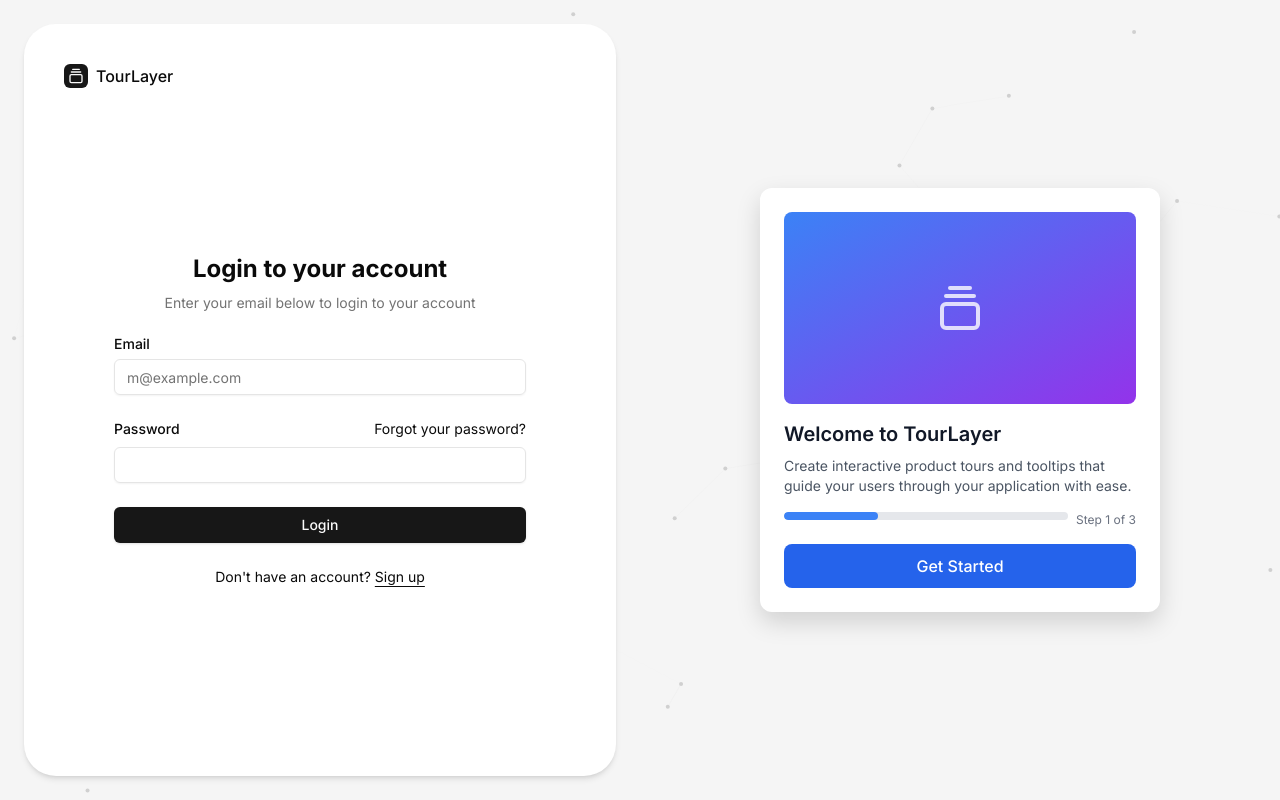
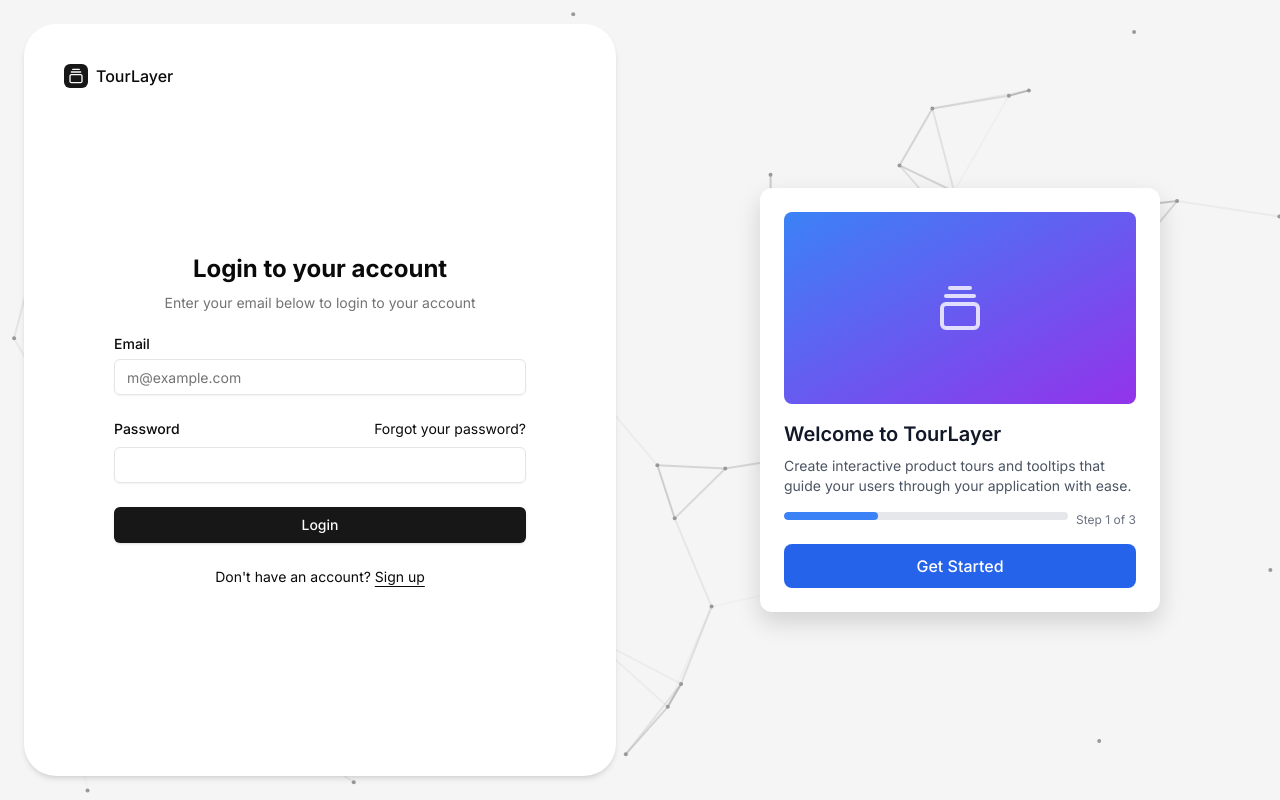
Before and after one commit to andreycretsu/plg-tour, a Next.js app in the folder web/: page /login in a window 1280 px wide. Built offline with nearby package versions, Linux system fonts and the light colour scheme.

Commit message:
Make magnet lines darker and more visible on login/signup pages

```diff
--- a/web/app/(auth)/login/page.tsx
+++ b/web/app/(auth)/login/page.tsx
@@ -10,9 +10,9 @@
       <div className="absolute inset-0">
         <MagnetLines
           className="w-full h-full"
-          lineColor="#d0d0d0"
-          lineWidth={1}
-          numLines={50}
+          lineColor="#999999"
+          lineWidth={2}
+          numLines={60}
         />
       </div>
 
--- a/web/app/(auth)/signup/page.tsx
+++ b/web/app/(auth)/signup/page.tsx
@@ -10,9 +10,9 @@
       <div className="absolute inset-0">
         <MagnetLines
           className="w-full h-full"
-          lineColor="#d0d0d0"
-          lineWidth={1}
-          numLines={50}
+          lineColor="#999999"
+          lineWidth={2}
+          numLines={60}
         />
       </div>
 
--- a/web/components/ui/magnet-lines.tsx
+++ b/web/components/ui/magnet-lines.tsx
@@ -104,7 +104,8 @@
 
           if (distance < maxConnectionDistance) {
             const opacity = 1 - distance / maxConnectionDistance;
-            ctx.strokeStyle = `${lineColor}${Math.floor(opacity * 40).toString(16).padStart(2, '0')}`;
+            const alpha = Math.floor(opacity * 200).toString(16).padStart(2, '0');
+            ctx.strokeStyle = `${lineColor}${alpha}`;
             ctx.beginPath();
             ctx.moveTo(line.x, line.y);
             ctx.lineTo(otherLine.x, otherLine.y);
```
